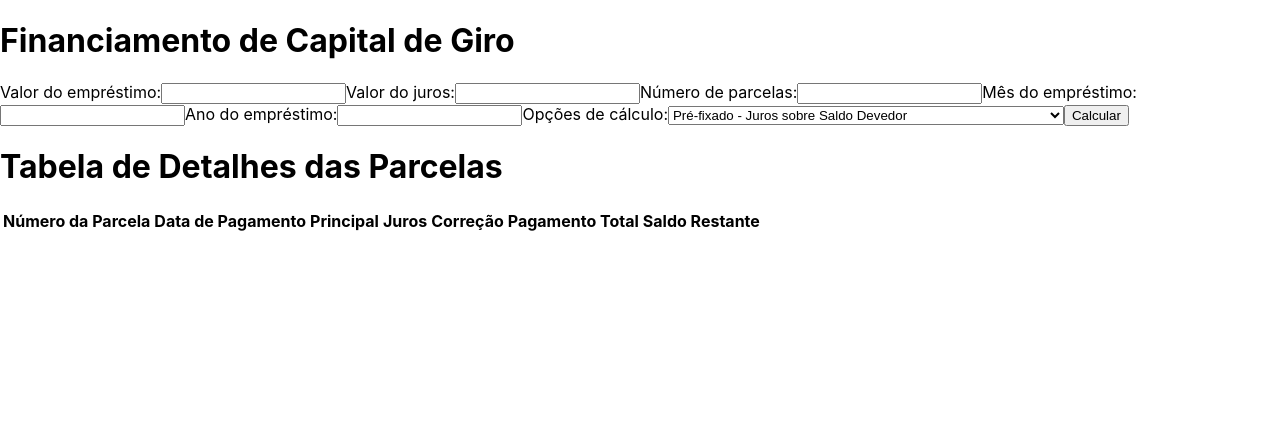
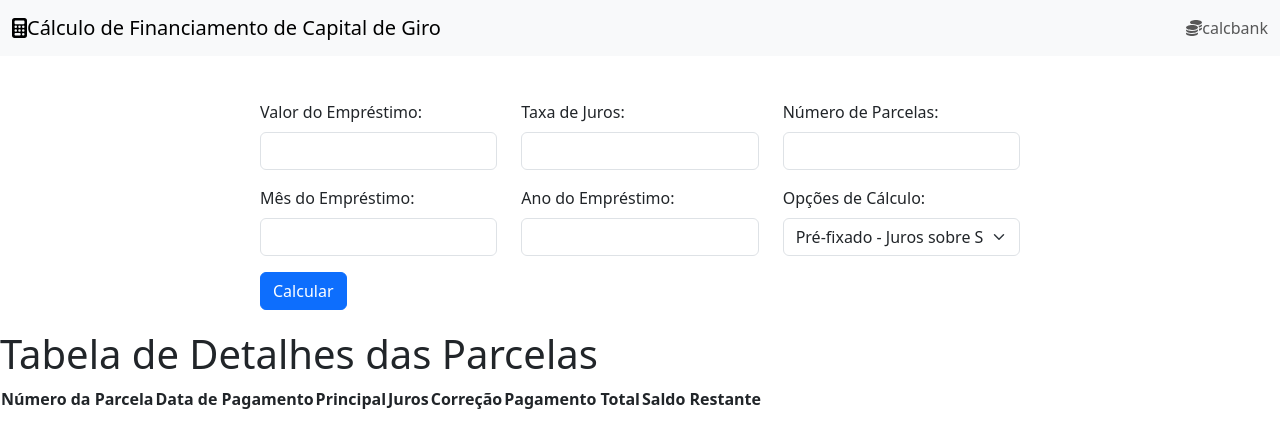
Before and after one commit to joanamds/app-calc-financiamento, a React (Create React App) app: page / in a window 1280 px wide. Shown: the top 448 px of the page. Built offline with nearby package versions, Linux system fonts and the light colour scheme.

Commit message:
adicionando estilo no header e no form

```diff
--- a/src/App.css
+++ b/src/App.css
@@ -1,38 +1,15 @@
-.App {
-  text-align: center;
+/* index.css */
+
+.form-content {
+  max-width: 800px; /* Define a largura máxima do formulário */
+  margin: 0 auto; /* Centraliza o formulário na página */
+  padding: 20px;
 }
 
-.App-logo {
-  height: 40vmin;
-  pointer-events: none;
+.form-group {
+  margin-bottom: 15px; /* Espaçamento entre os grupos de formulários */
 }
 
-@media (prefers-reduced-motion: no-preference) {
-  .App-logo {
-    animation: App-logo-spin infinite 20s linear;
-  }
+button {
+  margin-top: 20px; /* Espaçamento acima do botão */
 }
-
-.App-header {
-  background-color: #282c34;
-  min-height: 100vh;
-  display: flex;
-  flex-direction: column;
-  align-items: center;
-  justify-content: center;
-  font-size: calc(10px + 2vmin);
-  color: white;
-}
-
-.App-link {
-  color: #61dafb;
-}
-
-@keyframes App-logo-spin {
-  from {
-    transform: rotate(0deg);
-  }
-  to {
-    transform: rotate(360deg);
-  }
-}
--- a/src/App.tsx
+++ b/src/App.tsx
@@ -1,13 +1,14 @@
 import React from 'react';
 import Header from './components/Header';
-import Form from './components/Form';
+import LoanForm from './components/Form';
 import Table from './components/Table';
+import './App.css';
 
 function App() {
   return (
     <div className="App">
       <Header />
-      <Form />
+      <LoanForm />
       <Table />
     </div>
   );
--- a/src/calculations/PostFixedOnBalanceWithCorrection.ts
+++ b/src/calculations/PostFixedOnBalanceWithCorrection.ts
@@ -47,11 +47,12 @@ export default class PostFixedOnBalanceWithCorrection extends LoanCalculator {
           paymentDate: formattedDate,
           principal: amortizacaoFixa.toLocaleString('pt-BR', { style: 'currency', currency: 'BRL' }),
           interest: interest.toLocaleString('pt-BR', { style: 'currency', currency: 'BRL' }),
-          correction: (0).toLocaleString('pt-BR', { style: 'currency', currency: 'BRL' }),
+          correction: total.toLocaleString('pt-BR', { style: 'currency', currency: 'BRL' }),
           totalPayment: totalPayment.toLocaleString('pt-BR', { style: 'currency', currency: 'BRL' }),
           balance: balance.toLocaleString('pt-BR', { style: 'currency', currency: 'BRL' }),
         };
       }
+      console.log(installmentDetail);
       installments.push(installmentDetail);
     }
   }
--- a/src/components/Form.tsx
+++ b/src/components/Form.tsx
@@ -1,14 +1,10 @@
 import { useState, useContext } from "react";
 import { CalculationOption } from "../calculations/types/CalculationOption";
 import LoanContext from "../context/LoanContext";
-import { PreFixedOnBalance,
-  PreFixedOnInstallment,
-  PostFixedOnBalanceWithCorrection,
-  PostFixedOnBalanceWithInstallmentCorrection,
-  PostFixedOnInstallmentWithCorrection
-} from "../calculations";
+import { Input, Label, Form, Button, Row, Col, FormGroup } from 'reactstrap';
+import { PreFixedOnBalance, PreFixedOnInstallment, PostFixedOnBalanceWithCorrection, PostFixedOnBalanceWithInstallmentCorrection, PostFixedOnInstallmentWithCorrection } from "../calculations";
 
-function Form(): JSX.Element {
+function LoanForm(): JSX.Element {
   const [loanAmount, setLoanAmount] = useState<number>(0);
   const [interestRate, setInterestRate] = useState<string>("");
   const [installmentCount, setInstallmentCount] = useState<number>(0);
@@ -33,155 +29,98 @@ function Form(): JSX.Element {
 
   const handleClick = () => {
     let calculator;
-
     switch (calculationType) {
       case CalculationOption.PreFixedOnBalance:
-        calculator = new PreFixedOnBalance(
-          loanAmount,
-          Number(interestRate),
-          installmentCount,
-          loanMonth,
-          loanYear
-        );
+        calculator = new PreFixedOnBalance(loanAmount, Number(interestRate), installmentCount, loanMonth, loanYear);
         break;
       case CalculationOption.PreFixedOnInstallment:
-        calculator = new PreFixedOnInstallment(
-          loanAmount,
-          Number(interestRate),
-          installmentCount,
-          loanMonth,
-          loanYear
-        );
+        calculator = new PreFixedOnInstallment(loanAmount, Number(interestRate), installmentCount, loanMonth, loanYear);
         break;
       case CalculationOption.PostFixedOnBalanceWithCorrection:
-        calculator = new PostFixedOnBalanceWithCorrection(
-          loanAmount,
-          Number(interestRate),
-          installmentCount,
-          loanMonth,
-          loanYear,
-          correctionRate
-        );
+        calculator = new PostFixedOnBalanceWithCorrection(loanAmount, Number(interestRate), installmentCount, loanMonth, loanYear, correctionRate);
         break;
       case CalculationOption.PostFixedOnInstallmentWithCorrection:
-        calculator = new PostFixedOnInstallmentWithCorrection(
-          loanAmount,
-          Number(interestRate),
-          installmentCount,
-          loanMonth,
-          loanYear,
-          correctionRate
-        );
+        calculator = new PostFixedOnInstallmentWithCorrection(loanAmount, Number(interestRate), installmentCount, loanMonth, loanYear, correctionRate);
         break;
       case CalculationOption.PostFixedOnBalanceWithInstallmentCorrection:
-        calculator = new PostFixedOnBalanceWithInstallmentCorrection(
-          loanAmount,
-          Number(interestRate),
-          installmentCount,
-          loanMonth,
-          loanYear,
-          correctionRate
-        );
+        calculator = new PostFixedOnBalanceWithInstallmentCorrection(loanAmount, Number(interestRate), installmentCount, loanMonth, loanYear, correctionRate);
         break;
       default:
-        calculator = new PreFixedOnBalance(
-          loanAmount,
-          Number(interestRate),
-          installmentCount,
-          loanMonth,
-          loanYear
-        );
+        calculator = new PreFixedOnBalance(loanAmount, Number(interestRate), installmentCount, loanMonth, loanYear);
     }
 
-    const installmentDetails = calculator.calculateInstallments(
-      loanAmount,
-      Number(interestRate),
-      installmentCount,
-      loanMonth,
-      loanYear,
-      correctionRate
-    );
-
-    console.log(installmentDetails);
+    const installmentDetails = calculator.calculateInstallments(loanAmount, Number(interestRate), installmentCount, loanMonth, loanYear, correctionRate);
     setTotalCalculation(installmentDetails);
   };
 
   return (
-    <form className="form-content">
-      <label htmlFor="loanAmount"/>
-      Valor do empréstimo:
-      <input
-        type="number"
-        id="loanAmount"
-        value={loanAmount === 0 ? "" : loanAmount}
-        onChange={(e) => setLoanAmount(Number(e.target.value))}
-      />
+    <Form className="form-content mt-4">
+      <Row>
+        <Col md="4">
+          <FormGroup>
+            <Label htmlFor="loanAmount">Valor do Empréstimo:</Label>
+            <Input type="number" id="loanAmount" value={loanAmount || ""} onChange={(e) => setLoanAmount(Number(e.target.value))} />
+          </FormGroup>
+        </Col>
+        <Col md="4">
+          <FormGroup>
+            <Label htmlFor="interestRate">Taxa de Juros:</Label>
+            <Input type="text" id="interestRate" value={interestRate ? `${interestRate}%` : ""} onChange={handleInterestRateChange} />
+          </FormGroup>
+        </Col>
+        <Col md="4">
+          <FormGroup>
+            <Label htmlFor="installmentCount">Número de Parcelas:</Label>
+            <Input type="number" id="installmentCount" value={installmentCount || ""} onChange={(e) => setInstallmentCount(Number(e.target.value))} />
+          </FormGroup>
+        </Col>
+      </Row>
 
-      <label htmlFor="interestRate"/>
-      Valor do juros:
-      <input
-        type="text"
-        id="interestRate"
-        value={interestRate ? `${interestRate}%` : ""}
-        onChange={handleInterestRateChange}
-      />
-      <label htmlFor="installmentCount"/>
-      Número de parcelas:
-      <input
-        type="number"
-        id="installmentCount"
-        value={installmentCount === 0 ? "" : installmentCount}
-        onChange={(e) => setInstallmentCount(Number(e.target.value))}
-      />
-      <label htmlFor="loanMonth"/>
-      Mês do empréstimo:
-      <input
-        type="number"
-        id="loanMonth"
-        value={loanMonth === 0 ? "" : loanMonth}
-        onChange={(e) => setLoanMonth(Number(e.target.value))}
-      />
-      <label htmlFor="loanYear"/>
-      Ano do empréstimo:
-      <input
-        type="number"
-        id="loanYear"
-        value={loanYear === 0 ? "" : loanYear}
-        onChange={(e) => setLoanYear(Number(e.target.value))}
-      />
+      <Row>
+        <Col md="4">
+          <FormGroup>
+            <Label htmlFor="loanMonth">Mês do Empréstimo:</Label>
+            <Input type="number" id="loanMonth" value={loanMonth || ""} onChange={(e) => setLoanMonth(Number(e.target.value))} />
+          </FormGroup>
+        </Col>
+        <Col md="4">
+          <FormGroup>
+            <Label htmlFor="loanYear">Ano do Empréstimo:</Label>
+            <Input type="number" id="loanYear" value={loanYear || ""} onChange={(e) => setLoanYear(Number(e.target.value))} />
+          </FormGroup>
+        </Col>
+        <Col md="4">
+          <FormGroup>
+            <Label htmlFor="calculationType">Opções de Cálculo:</Label>
+            <Input type="select" id="calculationType" value={calculationType} onChange={(e) => setCalculationType(e.target.value as CalculationOption)}>
+              {Object.entries(CalculationOptionTitles).map(([key, title]) => (
+                <option key={key} value={key}>
+                  {title}
+                </option>
+              ))}
+            </Input>
+          </FormGroup>
+        </Col>
+      </Row>
 
-      <label htmlFor="calculationType">Opções de cálculo:</label>
-      <select
-        id="calculationType"
-        value={calculationType}
-        onChange={(e) => setCalculationType(e.target.value as CalculationOption)}
-      >
-        {Object.entries(CalculationOptionTitles).map(([key, title]) => (
-          <option key={key} value={key}>
-            {title}
-          </option>
-        ))}
-      </select>
-
-      {/* Renderização condicional da taxa de correção */}
       {(calculationType === CalculationOption.PostFixedOnBalanceWithCorrection ||
         calculationType === CalculationOption.PostFixedOnInstallmentWithCorrection ||
         calculationType === CalculationOption.PostFixedOnBalanceWithInstallmentCorrection) && (
-        <>
-          <label htmlFor="correctionRate"/>
-          Taxa de correção:
-          <input
-            type="number"
-            id="correctionRate"
-            value={correctionRate === 0 ? "" : correctionRate}
-            onChange={(e) => setCorrectionRate(Number(e.target.value))}
-          />
-        </>
+        <Row>
+          <Col md="4">
+            <FormGroup>
+              <Label htmlFor="correctionRate">Taxa de Correção:</Label>
+              <Input type="number" id="correctionRate" value={correctionRate || ""} onChange={(e) => setCorrectionRate(Number(e.target.value))} />
+            </FormGroup>
+          </Col>
+        </Row>
       )}
 
-      <button type="button" onClick={handleClick}>Calcular</button>
-    </form>
+      <Button color="primary" onClick={handleClick}>
+        Calcular
+      </Button>
+    </Form>
   );
 }
 
-export default Form;
+export default LoanForm;
--- a/src/components/Header.tsx
+++ b/src/components/Header.tsx
@@ -1,8 +1,21 @@
-function Header(){
+import { Navbar, NavbarBrand, NavbarText } from 'reactstrap';
+import { FontAwesomeIcon } from '@fortawesome/react-fontawesome';
+import { faCalculator, faCoins } from '@fortawesome/free-solid-svg-icons';
+
+function Header() {
     return (
-        <header>
-            <h1>Financiamento de Capital de Giro</h1>
-        </header>
+        <Navbar className="navbar bg-light">
+        <NavbarBrand>
+            <FontAwesomeIcon icon={ faCalculator } />
+            Cálculo de Financiamento de Capital de Giro
+        </NavbarBrand>
+        <NavbarText>
+        </NavbarText>
+        <NavbarText>
+            <FontAwesomeIcon icon={ faCoins } />
+            calcbank
+        </NavbarText>
+        </Navbar>
     );
 }
 
--- a/src/index.tsx
+++ b/src/index.tsx
@@ -4,6 +4,7 @@ import './index.css';
 import App from './App';
 import reportWebVitals from './reportWebVitals';
 import { LoanProvider } from './context/LoanProvider';
+import 'bootstrap/dist/css/bootstrap.min.css';
 
 const root = ReactDOM.createRoot(
   document.getElementById('root') as HTMLElement
```
